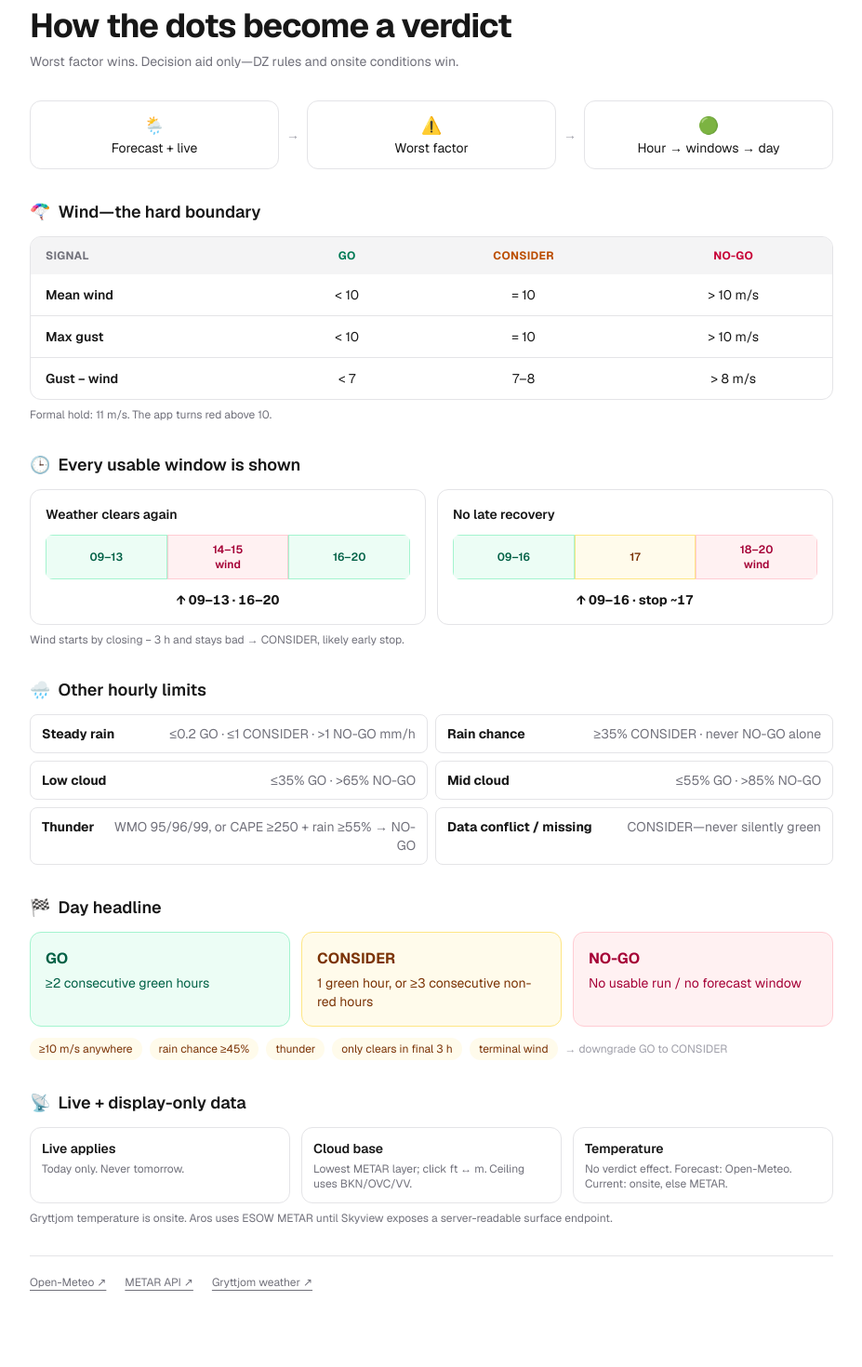
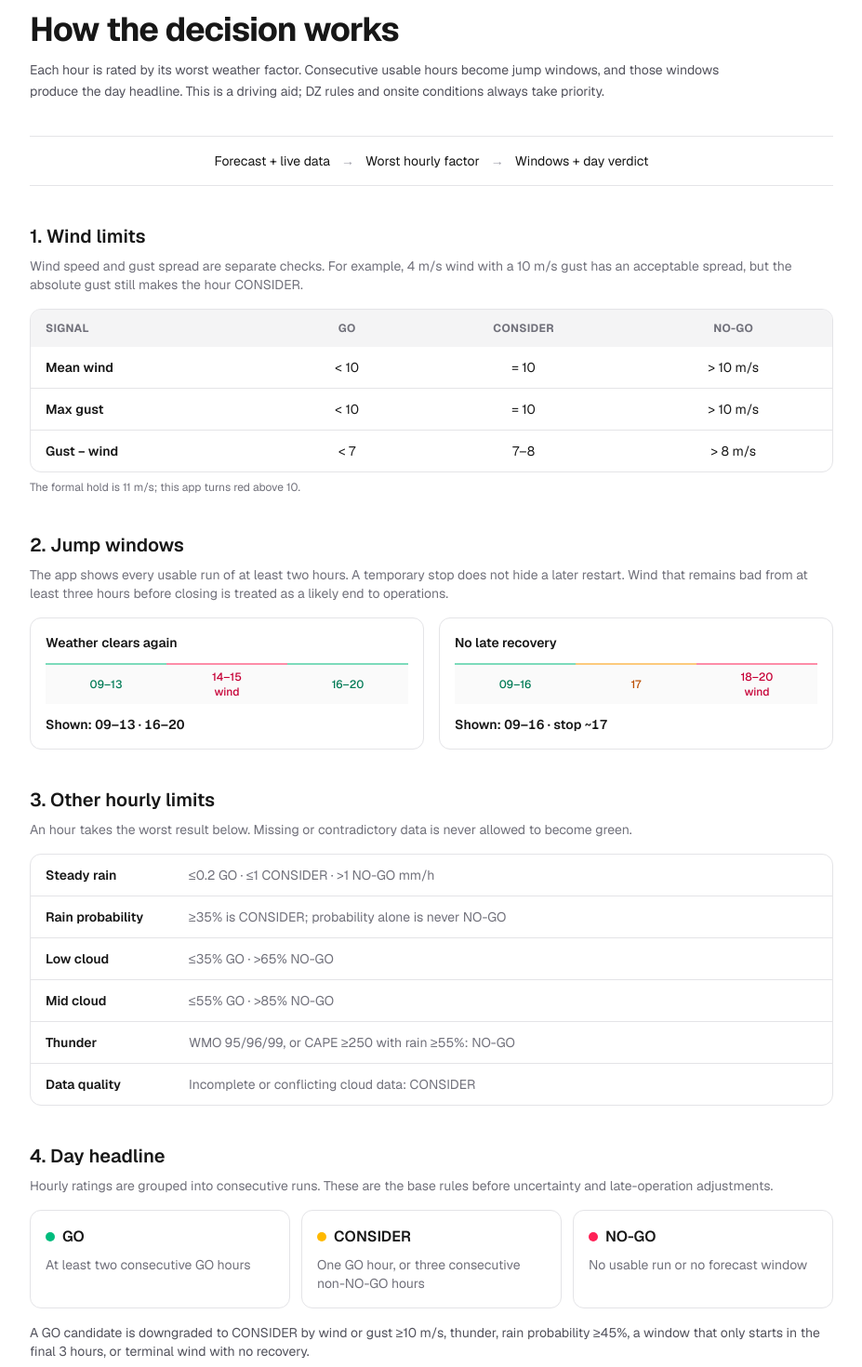
Before and after one commit to d-ismlv/letsjump, a Next.js app: page /how-it-works in a window 1280 px wide. Shown: the part 80-1550 px from the top of the page at 93% size, without its empty margins (176-1103 px from the left). Before the commit the page ends 1515 px from the top, so only its background shows below. Built offline with nearby package versions, Linux system fonts and the light colour scheme.

Commit message:
Balance decision guide visuals and text

```diff
--- a/app/how-it-works/page.tsx
+++ b/app/how-it-works/page.tsx
@@ -1,51 +1,65 @@
 import type { Metadata } from "next";
 import Link from "next/link";
-import { JUMP_FROM, LATE_MARGIN, LIMITS } from "@/lib/decision";
+import { LATE_MARGIN, LIMITS } from "@/lib/decision";
 
 export const metadata: Metadata = {
   title: "How decisions work — Let's jump",
-  description: "The GO, CONSIDER and NO-GO rules at a glance.",
+  description: "The GO, CONSIDER and NO-GO rules.",
 };
 
-const status = {
-  go: "border-emerald-200 bg-emerald-50 text-emerald-800 dark:border-emerald-500/30 dark:bg-emerald-500/10 dark:text-emerald-300",
-  consider: "border-amber-200 bg-amber-50 text-amber-900 dark:border-amber-400/30 dark:bg-amber-400/10 dark:text-amber-300",
-  nogo: "border-rose-200 bg-rose-50 text-rose-800 dark:border-rose-500/30 dark:bg-rose-500/10 dark:text-rose-300",
+const segmentTone = {
+  go: "border-emerald-500/50 text-emerald-700 dark:text-emerald-300",
+  consider: "border-amber-500/50 text-amber-700 dark:text-amber-300",
+  nogo: "border-rose-500/50 text-rose-700 dark:text-rose-300",
 };
 
 export default function HowItWorksPage() {
   return (
     <main className="mx-auto w-full max-w-4xl px-4 py-8 sm:py-12">
-      <header className="mb-8">
+      <header className="mb-9">
         <Link
           href="/"
           className="text-sm font-medium text-zinc-500 underline decoration-dotted underline-offset-4 hover:text-zinc-900 dark:hover:text-white"
         >
-          ← Forecast
+          ← Back to the forecast
         </Link>
-        <h1 className="mt-4 text-3xl font-bold tracking-tight sm:text-4xl">
-          How the dots become a verdict
+        <h1 className="mt-5 text-3xl font-bold tracking-tight sm:text-4xl">
+          How the decision works
         </h1>
-        <p className="mt-2 text-sm text-zinc-500">
-          Worst factor wins. Decision aid only—DZ rules and onsite conditions win.
+        <p className="mt-3 max-w-3xl text-sm leading-relaxed text-zinc-600 dark:text-zinc-300">
+          Each hour is rated by its worst weather factor. Consecutive usable hours
+          become jump windows, and those windows produce the day headline. This is
+          a driving aid; DZ rules and onsite conditions always take priority.
         </p>
       </header>
 
-      <div className="space-y-8">
-        <section aria-label="Decision flow" className="grid grid-cols-[1fr_auto_1fr_auto_1fr] items-center gap-2 text-center text-xs sm:text-sm">
-          <FlowBox icon="🌦️" label="Forecast + live" />
-          <span className="text-zinc-400">→</span>
-          <FlowBox icon="⚠️" label="Worst factor" />
-          <span className="text-zinc-400">→</span>
-          <FlowBox icon="🟢" label="Hour → windows → day" />
+      <div className="space-y-10">
+        <section aria-label="Decision flow">
+          <div className="flex items-center justify-center gap-3 border-y border-zinc-200 py-4 text-center text-sm dark:border-zinc-800">
+            <span>Forecast + live data</span>
+            <span className="text-zinc-400">→</span>
+            <span>Worst hourly factor</span>
+            <span className="text-zinc-400">→</span>
+            <span>Windows + day verdict</span>
+          </div>
         </section>
 
         <section>
-          <SectionTitle icon="🪂">Wind—the hard boundary</SectionTitle>
-          <div className="mt-3 overflow-x-auto rounded-xl border border-zinc-200 dark:border-zinc-800">
+          <h2 className="text-xl font-semibold">1. Wind limits</h2>
+          <p className="mb-4 mt-2 text-sm text-zinc-500">
+            Wind speed and gust spread are separate checks. For example, 4 m/s
+            wind with a 10 m/s gust has an acceptable spread, but the absolute
+            gust still makes the hour CONSIDER.
+          </p>
+          <div className="overflow-x-auto rounded-xl border border-zinc-200 dark:border-zinc-800">
             <table className="w-full min-w-[560px] text-sm">
               <thead className="bg-zinc-100 text-xs uppercase tracking-wide text-zinc-500 dark:bg-zinc-900">
-                <tr><th className="px-4 py-3 text-left">Signal</th><th className="px-4 py-3 text-center text-emerald-700">GO</th><th className="px-4 py-3 text-center text-amber-700">CONSIDER</th><th className="px-4 py-3 text-center text-rose-700">NO-GO</th></tr>
+                <tr>
+                  <th className="px-4 py-3 text-left">Signal</th>
+                  <th className="px-4 py-3 text-center">GO</th>
+                  <th className="px-4 py-3 text-center">CONSIDER</th>
+                  <th className="px-4 py-3 text-center">NO-GO</th>
+                </tr>
               </thead>
               <tbody className="divide-y divide-zinc-200 text-center dark:divide-zinc-800">
                 <RuleRow label="Mean wind" go={`< ${LIMITS.windConsider}`} consider={`= ${LIMITS.windConsider}`} nogo={`> ${LIMITS.windNoGoAbove} m/s`} />
@@ -55,63 +69,82 @@ export default function HowItWorksPage() {
             </table>
           </div>
           <p className="mt-2 text-xs text-zinc-500">
-            Formal hold: {LIMITS.formalWindHold} m/s. The app turns red above 10.
+            The formal hold is {LIMITS.formalWindHold} m/s; this app turns red above 10.
           </p>
         </section>
 
         <section>
-          <SectionTitle icon="🕒">Every usable window is shown</SectionTitle>
-          <div className="mt-3 grid gap-3 sm:grid-cols-2">
-            <TimelineCard title="Weather clears again" result="09–13 · 16–20">
+          <h2 className="text-xl font-semibold">2. Jump windows</h2>
+          <p className="mt-2 text-sm text-zinc-500">
+            The app shows every usable run of at least two hours. A temporary stop
+            does not hide a later restart. Wind that remains bad from at least
+            three hours before closing is treated as a likely end to operations.
+          </p>
+          <div className="mt-4 grid gap-4 sm:grid-cols-2">
+            <Timeline title="Weather clears again" result="Shown: 09–13 · 16–20">
               <Segment tone="go">09–13</Segment>
               <Segment tone="nogo">14–15<br />wind</Segment>
               <Segment tone="go">16–20</Segment>
-            </TimelineCard>
-            <TimelineCard title="No late recovery" result="09–16 · stop ~17">
+            </Timeline>
+            <Timeline title="No late recovery" result="Shown: 09–16 · stop ~17">
               <Segment tone="go">09–16</Segment>
               <Segment tone="consider">17</Segment>
               <Segment tone="nogo">18–20<br />wind</Segment>
-            </TimelineCard>
+            </Timeline>
           </div>
-          <p className="mt-2 text-xs text-zinc-500">
-            Wind starts by closing − {LATE_MARGIN} h and stays bad → CONSIDER, likely early stop.
+        </section>
+
+        <section>
+          <h2 className="text-xl font-semibold">3. Other hourly limits</h2>
+          <p className="mt-2 text-sm text-zinc-500">
+            An hour takes the worst result below. Missing or contradictory data
+            is never allowed to become green.
+          </p>
+          <dl className="mt-4 divide-y divide-zinc-200 rounded-xl border border-zinc-200 text-sm dark:divide-zinc-800 dark:border-zinc-800">
+            <Limit label="Steady rain">≤{LIMITS.rainGood} GO · ≤{LIMITS.rainMax} CONSIDER · &gt;{LIMITS.rainMax} NO-GO mm/h</Limit>
+            <Limit label="Rain probability">≥{LIMITS.probConsider}% is CONSIDER; probability alone is never NO-GO</Limit>
+            <Limit label="Low cloud">≤{LIMITS.cloudGoodLow}% GO · &gt;{LIMITS.cloudMaxLow}% NO-GO</Limit>
+            <Limit label="Mid cloud">≤{LIMITS.cloudGoodMid}% GO · &gt;{LIMITS.cloudMaxMid}% NO-GO</Limit>
+            <Limit label="Thunder">WMO 95/96/99, or CAPE ≥{LIMITS.capeConvective} with rain ≥{LIMITS.probStorm}%: NO-GO</Limit>
+            <Limit label="Data quality">Incomplete or conflicting cloud data: CONSIDER</Limit>
+          </dl>
+        </section>
+
+        <section>
+          <h2 className="text-xl font-semibold">4. Day headline</h2>
+          <p className="mt-2 text-sm text-zinc-500">
+            Hourly ratings are grouped into consecutive runs. These are the base
+            rules before uncertainty and late-operation adjustments.
+          </p>
+          <div className="mt-4 grid gap-3 sm:grid-cols-3">
+            <Verdict dot="bg-emerald-500" title="GO">At least two consecutive GO hours</Verdict>
+            <Verdict dot="bg-amber-400" title="CONSIDER">One GO hour, or three consecutive non-NO-GO hours</Verdict>
+            <Verdict dot="bg-rose-500" title="NO-GO">No usable run or no forecast window</Verdict>
+          </div>
+          <p className="mt-4 text-sm text-zinc-600 dark:text-zinc-300">
+            A GO candidate is downgraded to CONSIDER by wind or gust ≥10 m/s,
+            thunder, rain probability ≥{LIMITS.probUnsettled}%, a window that only
+            starts in the final {LATE_MARGIN} hours, or terminal wind with no recovery.
           </p>
         </section>
 
         <section>
-          <SectionTitle icon="🌧️">Other hourly limits</SectionTitle>
-          <div className="mt-3 grid gap-2 sm:grid-cols-2">
-            <Limit label="Steady rain" value={`≤${LIMITS.rainGood} GO · ≤${LIMITS.rainMax} CONSIDER · >${LIMITS.rainMax} NO-GO mm/h`} />
-            <Limit label="Rain chance" value={`≥${LIMITS.probConsider}% CONSIDER · never NO-GO alone`} />
-            <Limit label="Low cloud" value={`≤${LIMITS.cloudGoodLow}% GO · >${LIMITS.cloudMaxLow}% NO-GO`} />
-            <Limit label="Mid cloud" value={`≤${LIMITS.cloudGoodMid}% GO · >${LIMITS.cloudMaxMid}% NO-GO`} />
-            <Limit label="Thunder" value={`WMO 95/96/99, or CAPE ≥${LIMITS.capeConvective} + rain ≥${LIMITS.probStorm}% → NO-GO`} />
-            <Limit label="Data conflict / missing" value="CONSIDER—never silently green" />
+          <h2 className="text-xl font-semibold">5. Live and informational data</h2>
+          <div className="mt-4 divide-y divide-zinc-200 rounded-xl border border-zinc-200 text-sm dark:divide-zinc-800 dark:border-zinc-800 sm:grid sm:grid-cols-3 sm:divide-x sm:divide-y-0">
+            <Info title="Live observations">
+              Apply to today only. They never alter tomorrow&apos;s forecast.
+            </Info>
+            <Info title="Cloud base">
+              Lowest METAR layer; click feet to show metres. Ceiling uses BKN/OVC/VV.
+            </Info>
+            <Info title="Temperature">
+              Display only. Future: Open-Meteo. Current: onsite when available, otherwise METAR.
+            </Info>
           </div>
-        </section>
-
-        <section>
-          <SectionTitle icon="🏁">Day headline</SectionTitle>
-          <div className="mt-3 grid gap-3 sm:grid-cols-3">
-            <VerdictCard tone="go" title="GO">≥2 consecutive green hours</VerdictCard>
-            <VerdictCard tone="consider" title="CONSIDER">1 green hour, or ≥3 consecutive non-red hours</VerdictCard>
-            <VerdictCard tone="nogo" title="NO-GO">No usable run / no forecast window</VerdictCard>
-          </div>
-          <div className="mt-3 flex flex-wrap gap-2 text-xs">
-            <Tag>≥10 m/s anywhere</Tag><Tag>rain chance ≥{LIMITS.probUnsettled}%</Tag><Tag>thunder</Tag><Tag>only clears in final {LATE_MARGIN} h</Tag><Tag>terminal wind</Tag>
-            <span className="self-center text-zinc-400">→ downgrade GO to CONSIDER</span>
-          </div>
-        </section>
-
-        <section>
-          <SectionTitle icon="📡">Live + display-only data</SectionTitle>
-          <div className="mt-3 grid gap-3 sm:grid-cols-3">
-            <DataCard title="Live applies">Today only. Never tomorrow.</DataCard>
-            <DataCard title="Cloud base">Lowest METAR layer; click ft ↔ m. Ceiling uses BKN/OVC/VV.</DataCard>
-            <DataCard title="Temperature">No verdict effect. Forecast: Open-Meteo. Current: onsite, else METAR.</DataCard>
-          </div>
-          <p className="mt-2 text-xs text-zinc-500">
-            Gryttjom temperature is onsite. Aros uses ESOW METAR until Skyview exposes a server-readable surface endpoint.
+          <p className="mt-3 text-xs text-zinc-500">
+            Gryttjom temperature is onsite. Aros uses ESOW METAR until its Skyview
+            exposes a server-readable surface value. Gust spread is calculated
+            only when mean wind and gust come from the same station.
           </p>
         </section>
 
@@ -125,38 +158,58 @@ export default function HowItWorksPage() {
   );
 }
 
-function FlowBox({ icon, label }: { icon: string; label: string }) {
-  return <div className="rounded-xl border border-zinc-200 bg-white px-2 py-3 dark:border-zinc-800 dark:bg-zinc-950"><span className="block text-lg">{icon}</span>{label}</div>;
+function RuleRow({ label, go, consider, nogo }: { label: string; go: string; consider: string; nogo: string }) {
+  return (
+    <tr>
+      <th className="px-4 py-3 text-left font-semibold">{label}</th>
+      <td className="px-4 py-3">{go}</td>
+      <td className="px-4 py-3">{consider}</td>
+      <td className="px-4 py-3">{nogo}</td>
+    </tr>
+  );
 }
 
-function SectionTitle({ icon, children }: { icon: string; children: React.ReactNode }) {
-  return <h2 className="flex items-center gap-2 text-lg font-semibold"><span>{icon}</span>{children}</h2>;
+function Timeline({ title, result, children }: { title: string; result: string; children: React.ReactNode }) {
+  return (
+    <article className="rounded-xl border border-zinc-200 p-4 dark:border-zinc-800">
+      <h3 className="text-sm font-semibold">{title}</h3>
+      <div className="mt-3 flex text-center text-xs font-medium">{children}</div>
+      <p className="mt-3 text-sm font-semibold tabular-nums">{result}</p>
+    </article>
+  );
 }
 
-function RuleRow({ label, go, consider, nogo }: { label: string; go: string; consider: string; nogo: string }) {
-  return <tr><th className="px-4 py-3 text-left font-semibold">{label}</th><td className="px-4 py-3">{go}</td><td className="px-4 py-3">{consider}</td><td className="px-4 py-3">{nogo}</td></tr>;
+function Segment({ tone, children }: { tone: keyof typeof segmentTone; children: React.ReactNode }) {
+  return (
+    <span className={`flex min-h-11 flex-1 items-center justify-center border-t-2 bg-zinc-50 px-2 dark:bg-zinc-900/50 ${segmentTone[tone]}`}>
+      {children}
+    </span>
+  );
 }
 
-function TimelineCard({ title, result, children }: { title: string; result: string; children: React.ReactNode }) {
-  return <article className="rounded-xl border border-zinc-200 bg-white p-4 dark:border-zinc-800 dark:bg-zinc-950"><h3 className="text-sm font-semibold">{title}</h3><div className="mt-3 flex overflow-hidden rounded-lg text-center text-xs font-semibold">{children}</div><div className="mt-3 text-center text-sm font-bold tabular-nums">↑ {result}</div></article>;
+function Limit({ label, children }: { label: string; children: React.ReactNode }) {
+  return (
+    <div className="grid gap-1 px-4 py-3 sm:grid-cols-[150px_1fr]">
+      <dt className="font-semibold">{label}</dt>
+      <dd className="text-zinc-500 dark:text-zinc-400">{children}</dd>
+    </div>
+  );
 }
 
-function Segment({ tone, children }: { tone: keyof typeof status; children: React.ReactNode }) {
-  return <span className={`flex min-h-12 flex-1 items-center justify-center border px-2 ${status[tone]}`}>{children}</span>;
+function Verdict({ dot, title, children }: { dot: string; title: string; children: React.ReactNode }) {
+  return (
+    <article className="rounded-xl border border-zinc-200 p-4 dark:border-zinc-800">
+      <h3 className="flex items-center gap-2 font-semibold"><span className={`h-2.5 w-2.5 rounded-full ${dot}`} />{title}</h3>
+      <p className="mt-2 text-sm text-zinc-500 dark:text-zinc-400">{children}</p>
+    </article>
+  );
 }
 
-function Limit({ label, value }: { label: string; value: string }) {
-  return <div className="flex items-start justify-between gap-3 rounded-lg border border-zinc-200 bg-white px-3 py-2.5 text-sm dark:border-zinc-800 dark:bg-zinc-950"><strong>{label}</strong><span className="text-right text-zinc-500 dark:text-zinc-400">{value}</span></div>;
+function Info({ title, children }: { title: string; children: React.ReactNode }) {
+  return (
+    <article className="p-4">
+      <h3 className="font-semibold">{title}</h3>
+      <p className="mt-1.5 text-zinc-500 dark:text-zinc-400">{children}</p>
+    </article>
+  );
 }
-
-function VerdictCard({ tone, title, children }: { tone: keyof typeof status; title: string; children: React.ReactNode }) {
-  return <article className={`rounded-xl border p-4 ${status[tone]}`}><h3 className="font-bold">{title}</h3><p className="mt-1 text-sm">{children}</p></article>;
-}
-
-function Tag({ children }: { children: React.ReactNode }) {
-  return <span className="rounded-full bg-amber-50 px-2.5 py-1 text-amber-900 dark:bg-amber-400/10 dark:text-amber-300">{children}</span>;
-}
-
-function DataCard({ title, children }: { title: string; children: React.ReactNode }) {
-  return <article className="rounded-xl border border-zinc-200 bg-white p-3 dark:border-zinc-800 dark:bg-zinc-950"><h3 className="text-sm font-semibold">{title}</h3><p className="mt-1 text-xs text-zinc-500 dark:text-zinc-400">{children}</p></article>;
-}
```
